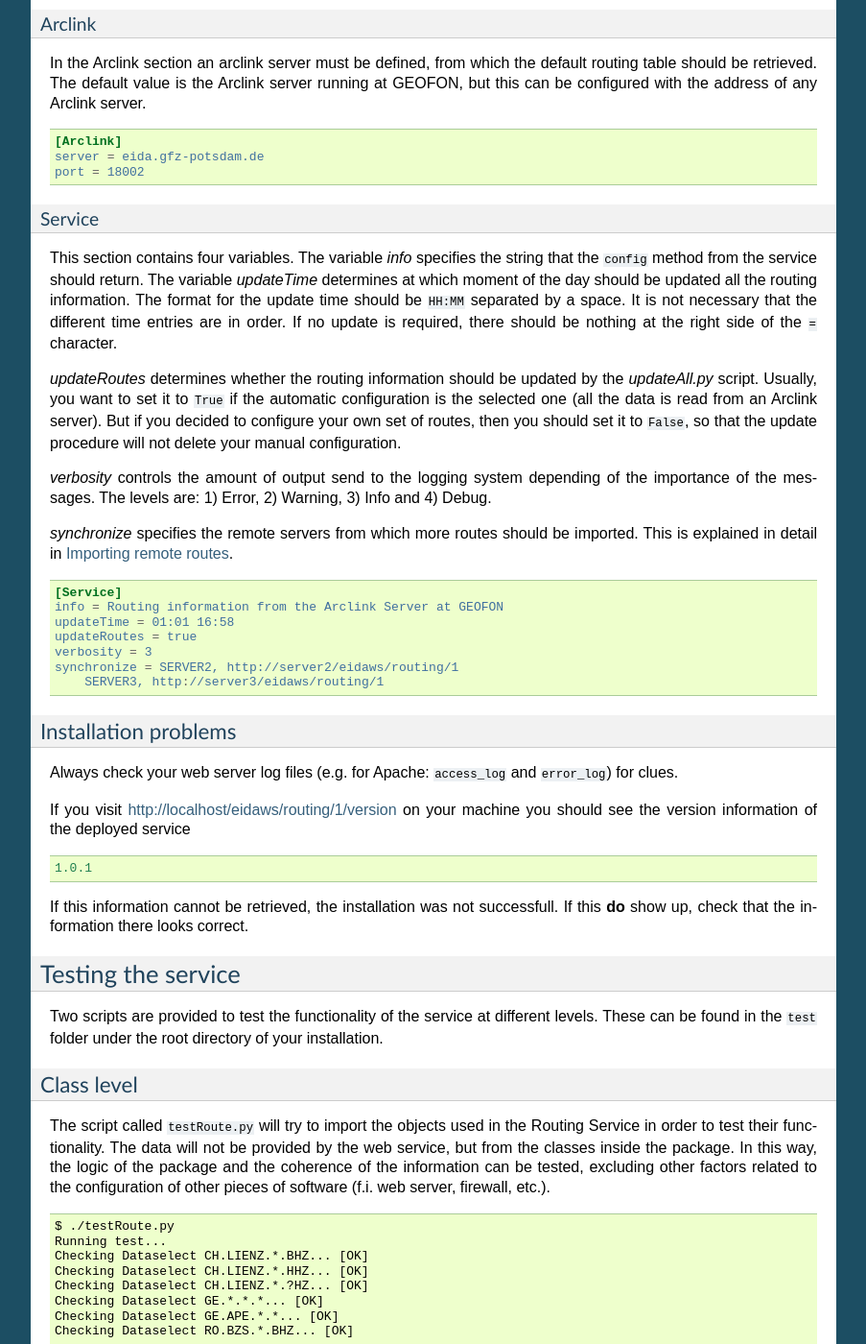
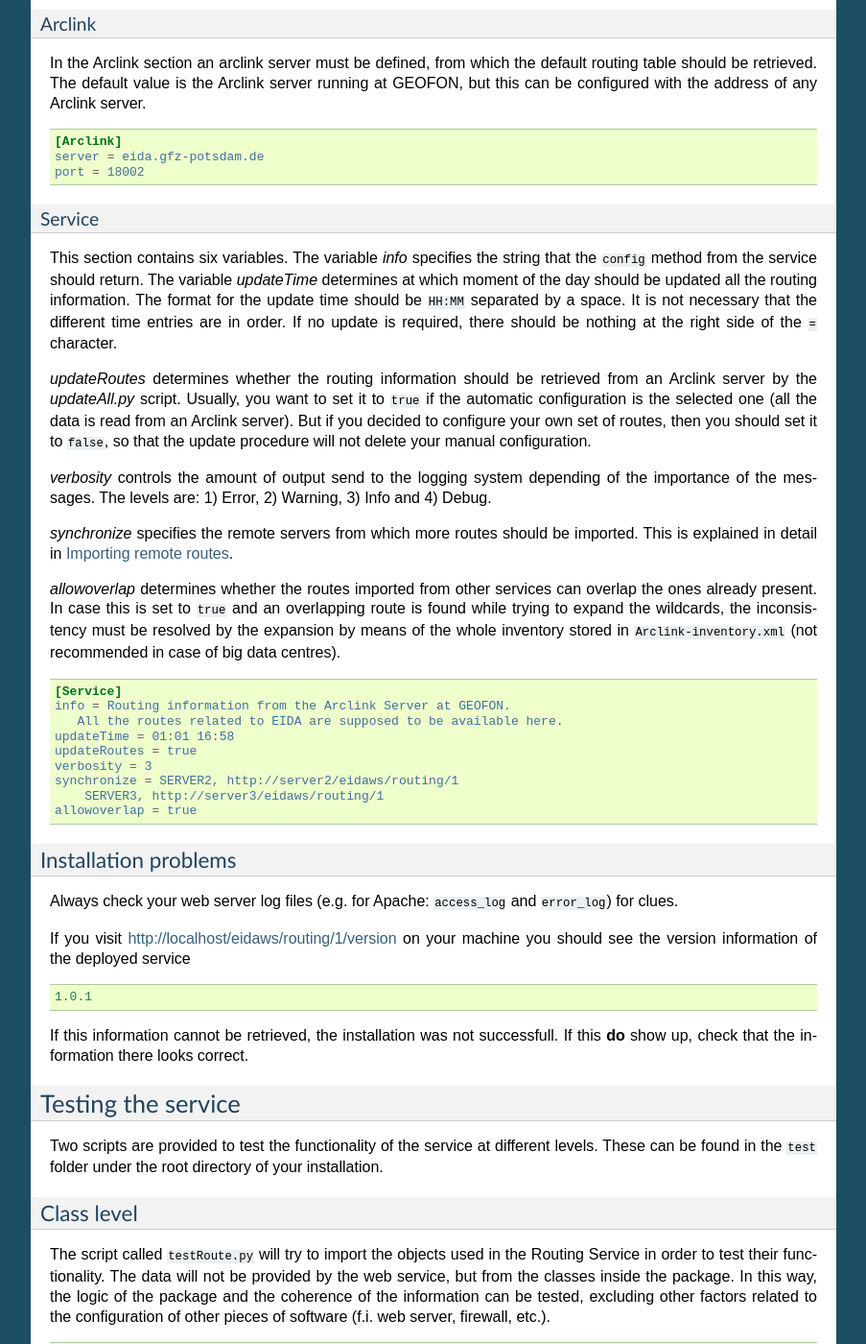
Before and after one commit to EIDA/routing, a Sphinx documentation site: the page built from doc/index.rst, in a window 1280 px wide and 1400 px high, scrolled down 2917 px. Shown: the whole window at 96% size, without its empty margins (198-1101 px from the left). Built offline with Sphinx 7.4.7, drawn with Linux system fonts in a browser that asks for light colours.

Commit message:
Complete the documentation of updateRoutes and allowoverlap in the config file.

```diff
--- a/doc/index.rst
+++ b/doc/index.rst
@@ -188,7 +188,7 @@ configured with the address of any Arclink server.
 Service
 """""""
 
-This section contains four variables. The variable `info` specifies the string
+This section contains six variables. The variable `info` specifies the string
 that the ``config`` method from the service should return.
 The variable `updateTime` determines at which moment of the day should be
 updated all the routing information.
@@ -196,12 +196,12 @@ The format for the update time should be ``HH:MM`` separated by a space. It is
 not necessary that the different time entries are in order. If no update is
 required, there should be nothing at the right side of the ``=`` character.
 
-`updateRoutes` determines whether the routing information should be updated by
-the `updateAll.py` script. Usually, you want to set it to ``True`` if the
-automatic configuration is the selected one (all the data is read from an
-Arclink server). But if you decided to configure your own set of routes, then
-you should set it to ``False``, so that the update procedure will not delete
-your manual configuration.
+`updateRoutes` determines whether the routing information should be retrieved
+from an Arclink server by the `updateAll.py` script. Usually, you want to set
+it to ``true`` if the automatic configuration is the selected one (all the data
+is read from an Arclink server). But if you decided to configure your own set
+of routes, then you should set it to ``false``, so that the update procedure
+will not delete your manual configuration.
 
 `verbosity` controls the amount of output send to the logging system depending
 of the importance of the messages. The levels are: 1) Error, 2) Warning, 3)
@@ -211,17 +211,26 @@ Info and 4) Debug.
 imported. This is explained in detail in
 :ref:`Importing remote routes<importing_remote_routes>`.
 
+`allowoverlap` determines whether the routes imported from other services can
+overlap the ones already present. In case this is set to ``true`` and an
+overlapping route is found while trying to expand the wildcards, the
+inconsistency must be resolved by the expansion by means of the whole inventory
+stored in ``Arclink-inventory.xml`` (not recommended in case of big data
+centres).
+
 .. _service_configuration:
 
 .. code-block:: ini
 
     [Service]
-    info = Routing information from the Arclink Server at GEOFON
+    info = Routing information from the Arclink Server at GEOFON.
+       All the routes related to EIDA are supposed to be available here.
     updateTime = 01:01 16:58
     updateRoutes = true
     verbosity = 3
     synchronize = SERVER2, http://server2/eidaws/routing/1
         SERVER3, http://server3/eidaws/routing/1
+    allowoverlap = true
 
 Installation problems
 ^^^^^^^^^^^^^^^^^^^^^
```
